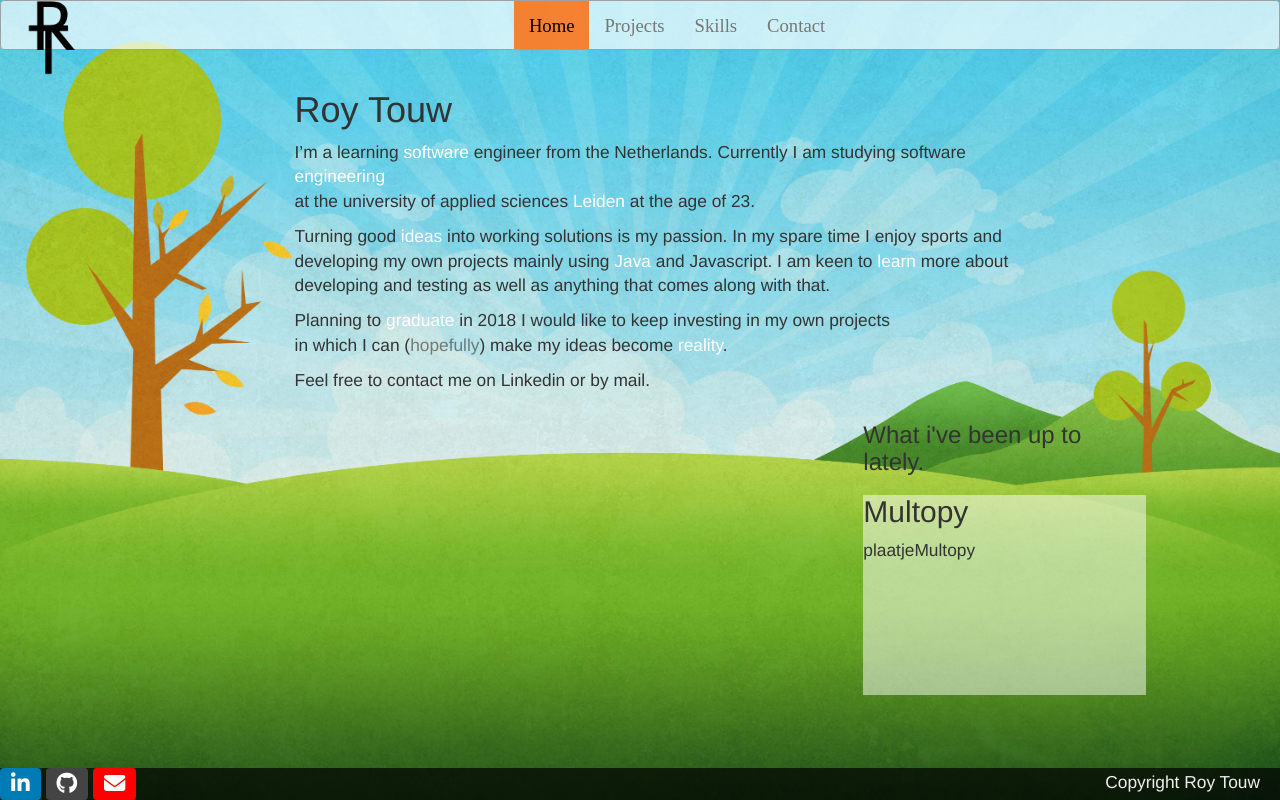
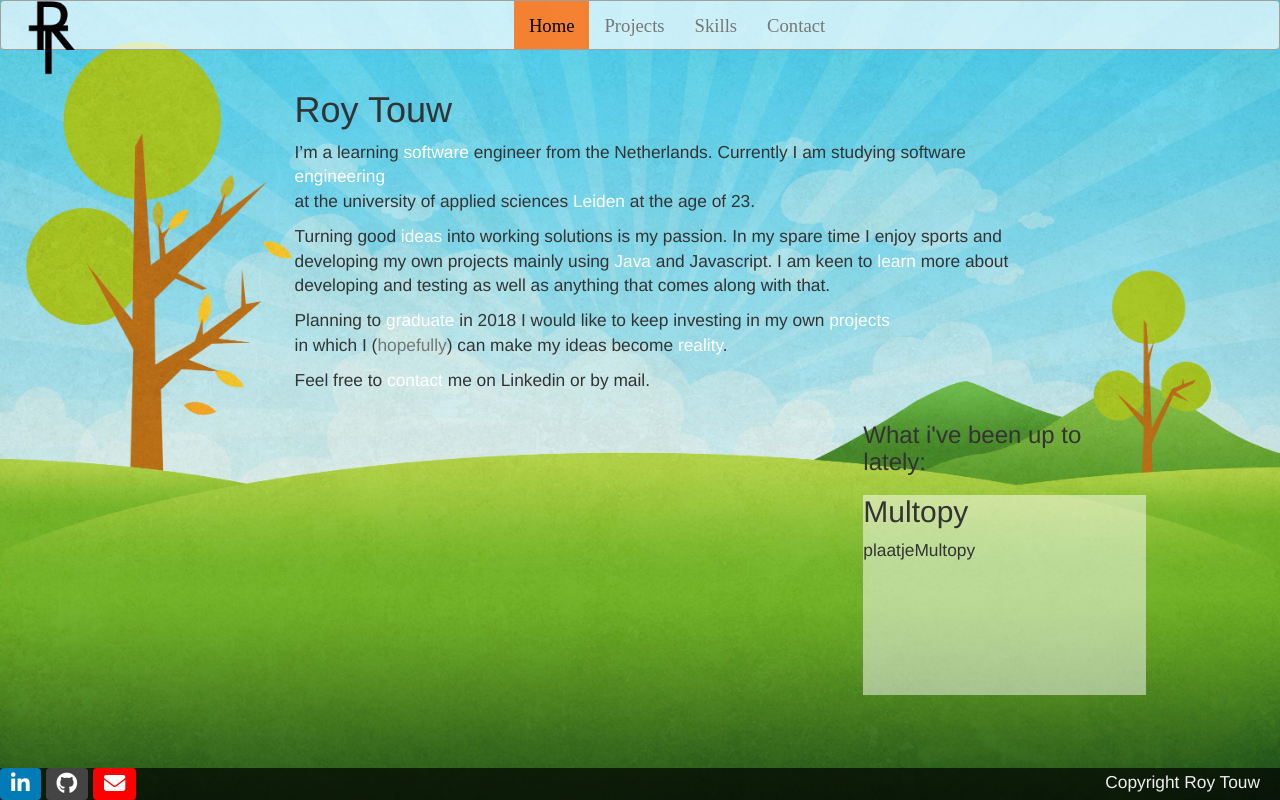
Before and after one commit to roytouw/portfolio, a website: page app/index.html in a window 1280 px wide. Drawn offline with nearby package versions, Linux system fonts and the light colour scheme; some packages are replaced by stand-ins of ours; files that its build step writes are made by us from their sources; a script that the page names is missing.

Commit message:
Highlight made readable

```diff
--- a/app/scripts/controllers/main.js
+++ b/app/scripts/controllers/main.js
@@ -4,5 +4,7 @@
   Main Controller.
  */
 angular.module('portfolioApp').controller('MainCtrl', ['$scope', function($scope) {
-  $scope.class = 'btn-linkedin-hover';
+  $scope.slideProject = function() {
+    ngAnimate
+  };
 }]);
--- a/app/views/main.html
+++ b/app/views/main.html
@@ -8,9 +8,9 @@
         <p>Turning good <span class="highlight">ideas</span> into working solutions is my passion. In my spare time I enjoy sports and<br />
           developing my own projects mainly using <span class="highlight">Java</span> and Javascript.
         I am keen to <span class="highlight">learn</span> more about developing and testing as well as anything that comes along with that.</p>
-          <p>Planning to <span class="highlight">graduate</span> in 2018 I would like to keep investing in my own projects<br/>
-          in which I can (<span class="underlight">hopefully</span>) make my ideas become <span class="highlight">reality</span>.</p>
-          <p>Feel free to contact me on <span ng-mouseover="test()" class="hoverLinkedin">Linkedin</span> or by mail.</p>
+          <p>Planning to <span class="highlight">graduate</span> in 2018 I would like to keep investing in my own <span class="highlight">projects</span><br/>
+          in which I (<span class="underlight">hopefully</span>) can make my ideas become <span class="highlight">reality</span>.</p>
+          <p>Feel free to <span class="highlight">contact</span> me on <span ng-mouseover="test()" class="hoverLinkedin">Linkedin</span> or by mail.</p>
       </div>
     </main>
   </div>
@@ -18,7 +18,7 @@
   <div class="row">
     <div class="col-md-3 col-md-offset-8">
       <div>
-        <h3>What i've been up to lately.</h3>
+        <h3>What i've been up to lately:</h3>
         <project></project>
       </div>
     </div>
--- a/bower.json
+++ b/bower.json
@@ -4,7 +4,7 @@
   "dependencies": {
     "angular": "^1.4.0",
     "bootstrap": "^3.2.0",
-    "angular-animate": "^1.4.0",
+    "angular-animate": "^1.5.7",
     "angular-cookies": "^1.4.0",
     "angular-resource": "^1.4.0",
     "angular-route": "^1.4.0",
```
Also changed, not shown: app/index.html (+0 -1 lines).
